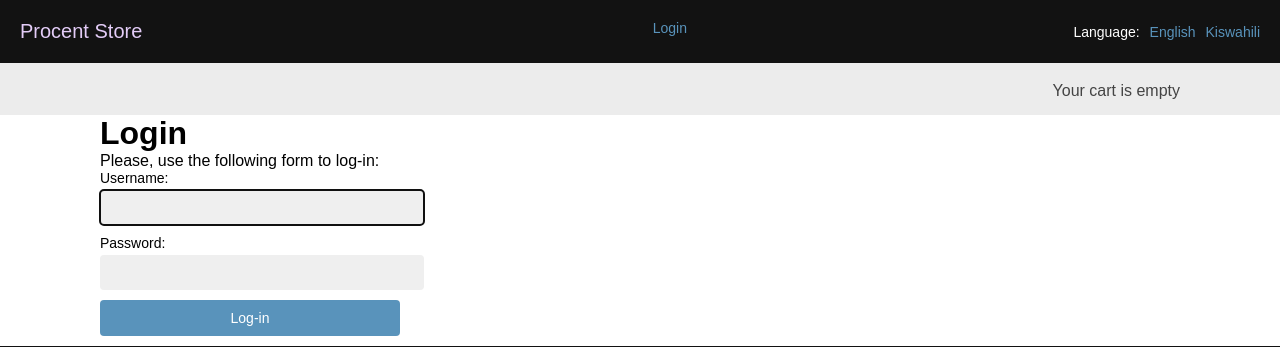
After one commit to dom-inic/procent-api, a Django app: page /en/users/login/ in a window 1280 px wide. The commit adds this page. Shown: the top 347 px of the page. Run offline with Django 4.2, Linux system fonts and the light colour scheme; parts of the project's set-up code (start-up, migrations or seed data) failed here and were passed over.

Commit message:
authentication views

```diff
--- a/procentapi/settings.py
+++ b/procentapi/settings.py
@@ -35,6 +35,8 @@ ALLOWED_HOSTS = []
 # Application definition
 
 INSTALLED_APPS = [
+    #ovveride django auth with users auth
+    'users.apps.UsersConfig',
     'django.contrib.admin',
     'django.contrib.auth',
     'django.contrib.contenttypes',
@@ -118,6 +120,9 @@ AUTH_PASSWORD_VALIDATORS = [
     },
 ]
 
+LOGIN_REDIRECT_URL = 'shop:product_list'
+LOGIN_URL = 'login'
+LOGOUT_URL = 'logout'
 
 # Internationalization
 # https://docs.djangoproject.com/en/4.1/topics/i18n/
--- a/procentapi/urls.py
+++ b/procentapi/urls.py
@@ -28,6 +28,7 @@ urlpatterns = i18n_patterns(
     path(_('payment/'), include('payment.urls', namespace='payment')),
     path(_('coupons/'), include('coupon.urls', namespace='coupons')),
     path('rosetta/', include('rosetta.urls')),
+    path('users/', include('users.urls')),
     path('', include('shop.urls', namespace='shop')),
     # path('api-auth/', include('rest_framework.urls')),
 )
--- a/shop/templates/shop/base.html
+++ b/shop/templates/shop/base.html
@@ -10,6 +10,14 @@
     <body>
         <div id="header">
             <a href="/" class="logo"> {% trans "Procent Store" %}</a>
+            <span class="user">
+                {% if request.user.is_authenticated %}
+                Hello {{request.user.username}}
+                <a href="{% url 'logout' %}"> Logout</a>
+                {% else %}
+                <a href="{% url 'login' %}"> Login</a>
+                {% endif %}
+            </span>
             {% get_current_language as LANGUAGE_CODE %}
             {% get_available_languages as LANGUAGES %}
             {% get_language_info_list for LANGUAGES as languages %}
--- /dev/null
+++ b/users/forms.py
@@ -0,0 +1,2 @@
+from django import forms
+from django.contrib.auth.models import User
--- /dev/null
+++ b/users/templates/registration/login.html
@@ -0,0 +1,20 @@
+{% extends 'shop/base.html' %}
+{% block title %}Login{% endblock title %}
+{% block content %}
+<h1>Login</h1>
+{% if form.errors %}
+<p> Your username and password didn't match.
+    Please try again!
+</p>
+{% else %}
+<p>Please, use the following form to log-in:</p>
+{% endif %}
+<div class="login-form">
+    <form action="{% url 'login' %}" method="post">
+        {{ form.as_p }}
+        {% csrf_token %}
+        <input type="hidden" name="next" value="{{next}}" />
+        <p> <input type="submit" value="Log-in" /></p>
+    </form>
+</div>
+{% endblock content %}
--- /dev/null
+++ b/users/templates/users/register.html
@@ -0,0 +1,6 @@
+{% extends 'shop/base.html' %}
+{% block title %}Dashboard{% endblock title %}
+{% block content %}
+<h1>Welcome to your dahsboard {{ request.user.username}}</h1>
+<p>You can keep track of your orders here or check your profile or check you history</p>
+{% endblock content %}
--- /dev/null
+++ b/users/urls.py
@@ -0,0 +1,9 @@
+from django.urls import path
+from django.contrib.auth import views as auth_views
+from . import views
+
+urlpatterns = [
+    path('', views.dashbaord, name='dashboard'),
+    path('login/', auth_views.LoginView.as_view(), name='login'),
+    path('logout/', auth_views.LogoutView.as_view(), name='logout'),
+]
--- a/users/views.py
+++ b/users/views.py
@@ -1,3 +1,6 @@
 from django.shortcuts import render
+from django.contrib.auth.decorators import login_required
 
-# Create your views here.
+@login_required
+def dashbaord(request):
+    return render(request, 'users/register.html', {'section': 'dashboard'})
```
Also changed, not shown: users/templates/registration/logged_out.html (added, +10 -0 lines), db.sqlite3.
